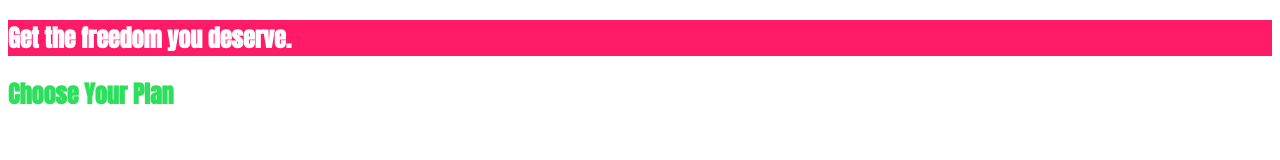
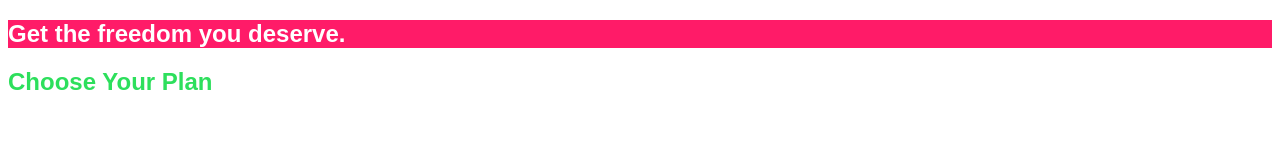
Before and after one commit to najeesimmons/css-course-proj-starting-code, a plain HTML site: page index.html in a window 1280 px wide. Drawn offline with Linux system fonts and the light colour scheme.

Commit message:
exploring specifity

```diff
--- a/main.css
+++ b/main.css
@@ -1,5 +1,9 @@
 #product-overview {
   background: #ff1b68;
+}
+
+.section-title {
+  color: #2ddf5c;
 }
 
 h1 {
@@ -7,6 +11,6 @@ h1 {
   font-family: "Anton", sans-serif;
 }
 
-.section-title {
-  color: #2ddf5c;
+h1 {
+    font-family: sans-serif;
 }
```
